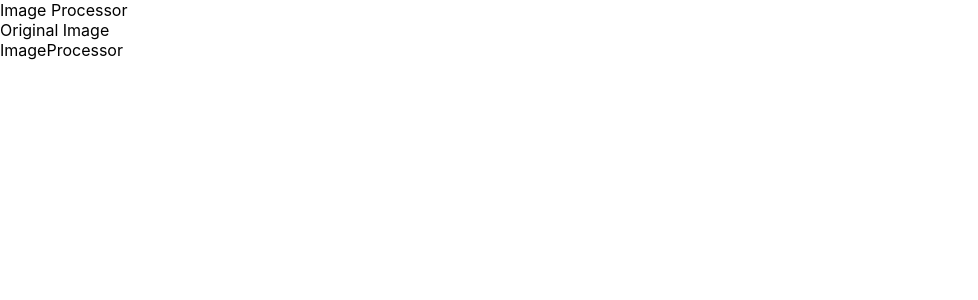
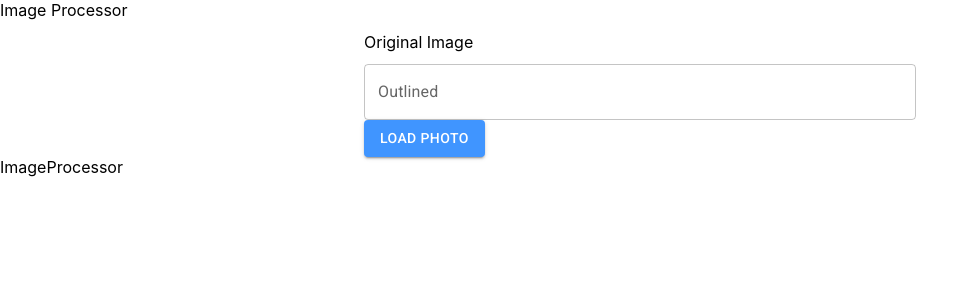
Before and after one commit to JosephThomasVasquez/image-processor-frontend, a React (Create React App) app: page / in a window 1280 px wide. Shown: the top 300 px of the page, without its empty margins (0-978 px from the left). Built offline with nearby package versions, Linux system fonts and the light colour scheme.

Commit message:
Installed material UI icons and added some basic grid styles

```diff
--- a/package.json
+++ b/package.json
@@ -5,6 +5,7 @@
   "dependencies": {
     "@emotion/react": "^11.9.0",
     "@emotion/styled": "^11.8.1",
+    "@mui/icons-material": "^5.6.1",
     "@mui/material": "^5.6.1",
     "@testing-library/jest-dom": "^5.16.4",
     "@testing-library/react": "^13.0.1",
--- a/public/index.html
+++ b/public/index.html
@@ -8,6 +8,10 @@
     <meta
       name="description"
       content="Web site created using create-react-app"
+    />
+    <link
+      rel="stylesheet"
+      href="https://fonts.googleapis.com/css?family=Roboto:300,400,500,700&display=swap"
     />
     <link rel="apple-touch-icon" href="%PUBLIC_URL%/logo192.png" />
     <!--
--- a/src/App.js
+++ b/src/App.js
@@ -1,8 +1,11 @@
+import { createTheme, ThemeProvider } from "@mui/material/styles";
+import theme from "./utils/themeConfig";
 import ImageProcessor from "./imageProcessor/ImageProcessor";
 import OriginalImage from "./originalImage/OriginalImage";
 
 function App() {
   return (
+    <ThemeProvider theme={theme}>
       <div className="App">
         <header className="App-header">Image Processor</header>
         <div>
@@ -10,6 +13,7 @@
         </div>
         <ImageProcessor />
       </div>
+    </ThemeProvider>
   );
 }
 
--- a/src/imageProcessor/ImageProcessor.js
+++ b/src/imageProcessor/ImageProcessor.js
@@ -1,7 +1,11 @@
 import React from "react";
 
 const ImageProcessor = () => {
-  return <div>ImageProcessor</div>;
+  return (
+    <div>
+      <div>ImageProcessor</div>
+    </div>
+  );
 };
 
 export default ImageProcessor;
--- a/src/index.css
+++ b/src/index.css
@@ -1,13 +1,22 @@
 body {
   margin: 0;
-  font-family: -apple-system, BlinkMacSystemFont, 'Segoe UI', 'Roboto', 'Oxygen',
-    'Ubuntu', 'Cantarell', 'Fira Sans', 'Droid Sans', 'Helvetica Neue',
+  font-family: -apple-system, BlinkMacSystemFont, "Segoe UI", "Roboto", "Oxygen",
+    "Ubuntu", "Cantarell", "Fira Sans", "Droid Sans", "Helvetica Neue",
     sans-serif;
   -webkit-font-smoothing: antialiased;
   -moz-osx-font-smoothing: grayscale;
 }
 
 code {
-  font-family: source-code-pro, Menlo, Monaco, Consolas, 'Courier New',
+  font-family: source-code-pro, Menlo, Monaco, Consolas, "Courier New",
     monospace;
+  /* color: #00ffff; */
 }
+
+.sub-title {
+  margin: 12px 0;
+}
+
+.text-fields {
+  margin: 12px 0;
+}
--- a/src/originalImage/OriginalImage.js
+++ b/src/originalImage/OriginalImage.js
@@ -1,7 +1,31 @@
 import React from "react";
+import Container from "@mui/material/Container";
+import Grid from "@mui/material/Grid";
+import Button from "@mui/material/Button";
+import TextField from "@mui/material/TextField";
 
 const OriginalImage = () => {
-  return <div>Original Image</div>;
+  return (
+    <div>
+      <Container maxWidth="sm">
+        <div className="sub-title">Original Image</div>
+        <Grid container spacing={2}>
+          <Grid item md={12}>
+            <TextField
+              id="outlined-basic"
+              className="text-fields"
+              label="Outlined"
+              variant="outlined"
+              fullWidth
+            />
+            <Grid item md={12}>
+              <Button variant="contained">Load Photo</Button>
+            </Grid>
+          </Grid>
+        </Grid>
+      </Container>
+    </div>
+  );
 };
 
 export default OriginalImage;
--- /dev/null
+++ b/src/utils/themeConfig.js
@@ -0,0 +1,19 @@
+import { createTheme } from "@mui/material/styles";
+
+const theme = createTheme({
+  status: {
+    danger: "#e53e3e",
+  },
+  palette: {
+    primary: {
+      main: "#4095ff",
+      darker: "#053e85",
+    },
+    neutral: {
+      main: "#64748B",
+      contrastText: "#fff",
+    },
+  },
+});
+
+export default theme;
```
Also changed, not shown: 1 other file (tests, documents, lock files or other folders). Lines whose indentation alone changed are shown as unchanged.
